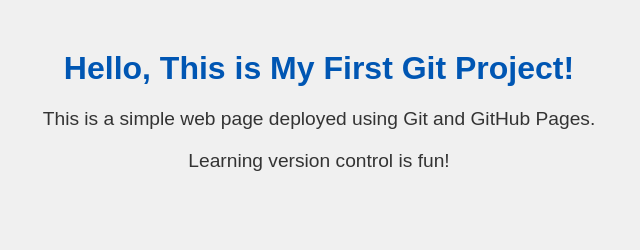
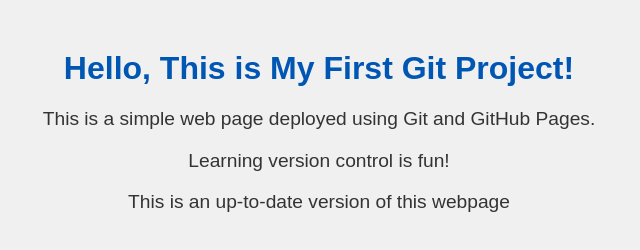
Before and after one commit to GeorgeK-B/my_first_git_project, a plain HTML site: page index.html in a window 1280 px wide. Shown: the whole page, without its empty margins (321-961 px from the left). Drawn offline with Linux system fonts and the light colour scheme.

Commit message:
Update heading and add new paragraph

```diff
--- a/index.html
+++ b/index.html
@@ -24,5 +24,6 @@
      <h1>Hello, This is My First Git Project!</h1>
       <p>This is a simple web page deployed using Git and GitHub Pages.</p>
       <p>Learning version control is fun!</p>
+      <p>This is an up-to-date version of this webpage</p>
 </body>
 </html>
```
